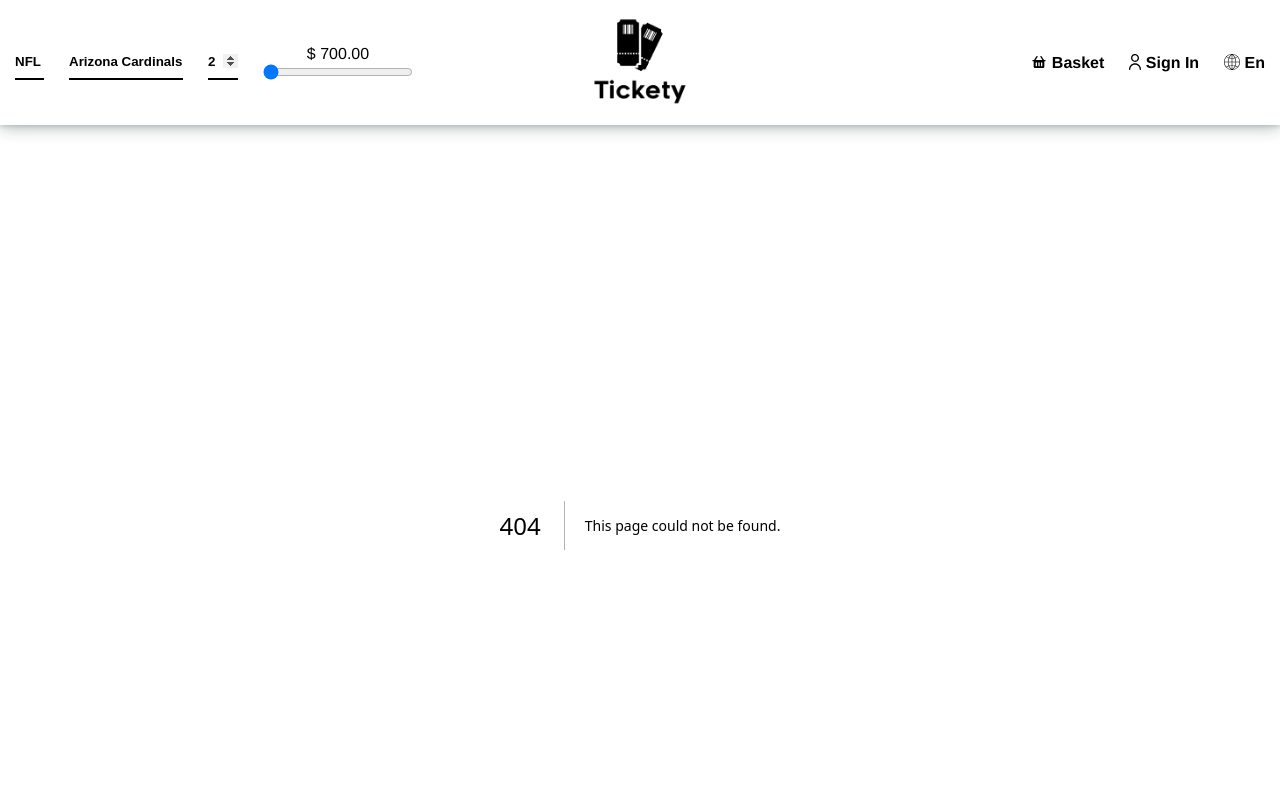
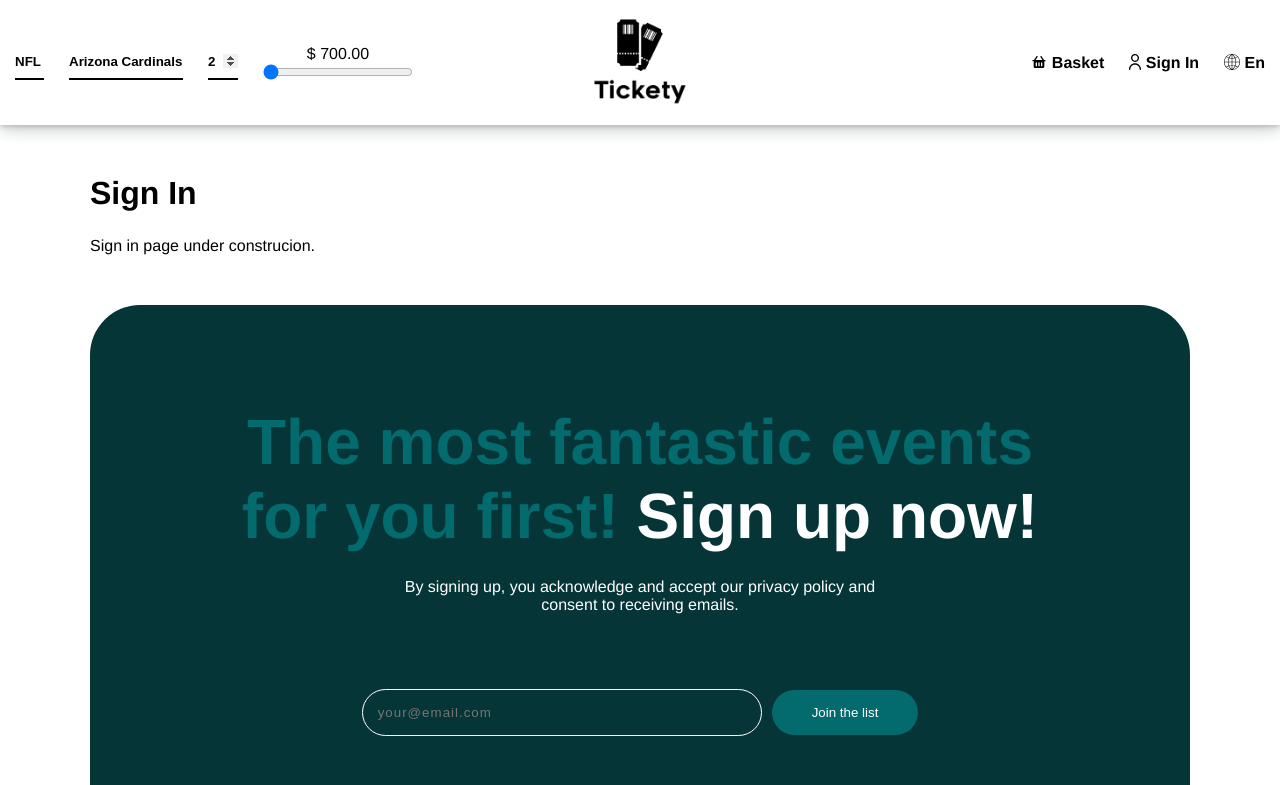
Before and after one commit to muhammet075/tickety_frontend_stage2, a Next.js app: page /signin in a window 1280 px wide. Before the commit this address had no page. Shown: the top 785 px of the page. Built offline with nearby package versions, Linux system fonts and the light colour scheme.

Commit message:
creating sign up page

```diff
--- a/src/components/header.js
+++ b/src/components/header.js
@@ -106,6 +106,8 @@ function Header() {
       window.location = "/";
     } else if (url === "basket"){
       window.location = "/basket";
+    } else if (url === "signin"){
+      window.location = "/signin"
     } else {
       window.location = "/";
     }
@@ -147,13 +149,13 @@ function Header() {
         <section className="hamburger">
           <div className="hamburgermenu">
             <Link href="/basket"><Image src={basketIco} alt="Basket icon"/> Basket</Link>
-            <Link href="#"><Image src={userIco} alt="Sign in icon"/> Sign In</Link>
+            <Link href="/signin"><Image src={userIco} alt="Sign in icon"/> Sign In</Link>
             <Link href="#"><Image src={languageIco} alt="Language icon"/> En</Link>
             <div className="mobilemenu">
               <button value="home" onClick={navigateMobile}><Image src={homeIco} alt="Home icon"/> <span>Home</span></button>
               <button value="basket" onClick={navigateMobile}><Image src={basketIco} alt="Basket icon"/> <span>Basket</span></button>
-              <button onClick={navigateMobile}><Image src={userIco} alt="Sign in icon"/> <span>Sign In</span></button>
-              <button onClick={navigateMobile}><Image src={languageIco} alt="Language icon"/> <span>En</span></button>
+              <button value="signin" onClick={navigateMobile}><Image src={userIco} alt="Sign in icon"/> <span>Sign In</span></button>
+              <button value="language" onClick={navigateMobile}><Image src={languageIco} alt="Language icon"/> <span>En</span></button>
             </div>
 
           </div>
--- /dev/null
+++ b/src/pages/signin.js
@@ -0,0 +1,12 @@
+import Head from "next/head";
+
+export default function Signin() {
+  return (
+    <div>
+      <div className="container">
+        <h1>Sign In</h1>
+        <p>Sign in page under construcion.</p>
+      </div>
+    </div>
+  );
+}
--- a/src/styles/globals.css
+++ b/src/styles/globals.css
@@ -56,7 +56,20 @@ html, body {
   }
 }
 
+.container{
+  max-width: 1100px;
+  margin: 50px auto;
+}
 
+.container h1{
+  margin-bottom: 25px;
+}
+
+@media only screen and (max-width: 1115px) {
+  .container{
+    padding: 0 15px;
+  }
+}
 
 .cards-box {
 	position: relative;
```
